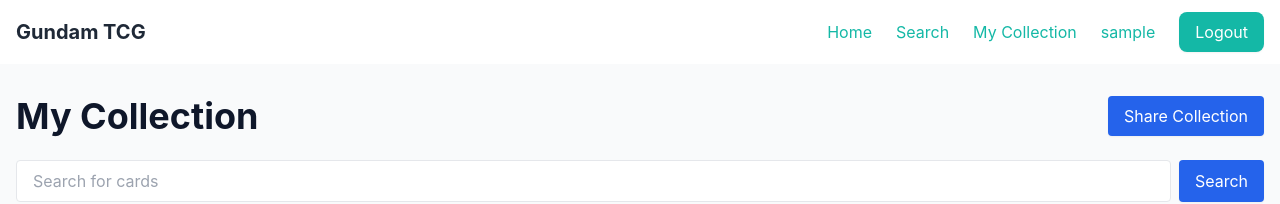
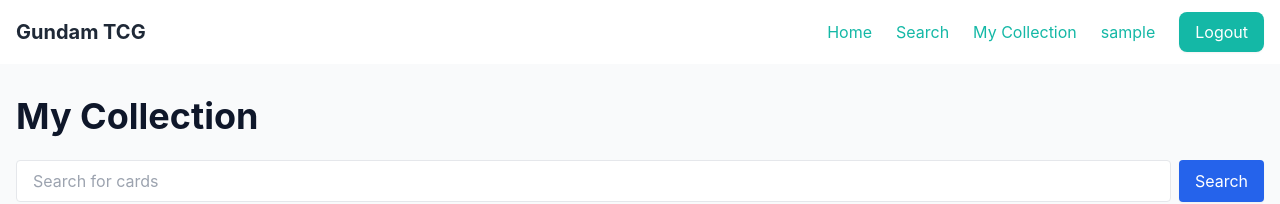
Before and after one commit to evade6ix/gundamwebsite, a React (Vite) app in the folder frontend/: page /collection in a window 1280 px wide. Shown: the top 204 px of the page. Built offline with nearby package versions, Linux system fonts and the light colour scheme; no server answers; sample sign-in values are in the browser's storage.

Commit message:
♻️ Fix dark mode on Login, Register, Forgot Password inputs

```diff
--- a/frontend/src/pages/Collection.jsx
+++ b/frontend/src/pages/Collection.jsx
@@ -14,19 +14,17 @@ export default function Collection() {
 
   const CARDS_PER_PAGE = 20;
 
-  // ✅ Auto-load user's saved collection on page load
+  // ✅ Auto-load user's saved collection + share link on page load
   useEffect(() => {
-    const fetchCollection = async () => {
+    const fetchData = async () => {
       try {
         const token = localStorage.getItem("token");
         if (!token) return navigate("/login");
 
+        // Load collection
         const res = await fetch(`${import.meta.env.VITE_API_URL}/auth/collection`, {
-          headers: {
-            Authorization: `Bearer ${token}`,
-          },
+          headers: { Authorization: `Bearer ${token}` },
         });
-
         if (res.ok) {
           const data = await res.json();
           const savedCollection = {};
@@ -37,14 +35,29 @@ export default function Collection() {
         } else {
           console.error("Failed to load collection");
         }
+
+        // Load shareable link
+        const shareRes = await fetch(`${import.meta.env.VITE_API_URL}/auth/collection/share`, {
+          method: "POST",
+          headers: {
+            "Content-Type": "application/json",
+            Authorization: `Bearer ${token}`,
+          },
+        });
+        if (shareRes.ok) {
+          const shareData = await shareRes.json();
+          setShareLink(`${window.location.origin}/collection/view/${shareData.shareId}`);
+        } else {
+          console.error("Failed to load share link");
+        }
       } catch (err) {
-        console.error("Error fetching collection:", err);
+        console.error("Error fetching collection or share link:", err);
       } finally {
         setLoadingCollection(false);
       }
     };
 
-    fetchCollection();
+    fetchData();
   }, [navigate]);
 
   const handleSearch = async (e, page = 1) => {
@@ -97,7 +110,7 @@ export default function Collection() {
       ...collection,
       [card.id]: {
         ...card,
-        count: currentCount + 1, // ✅ Unlimited copies
+        count: currentCount + 1,
       },
     };
     setCollection(updatedCollection);
@@ -115,38 +128,6 @@ export default function Collection() {
     saveCollectionToDB(updatedCollection);
   };
 
-  const shareCollection = async () => {
-    try {
-      const token = localStorage.getItem("token");
-      if (!token) return navigate("/login");
-
-      const res = await fetch(`${import.meta.env.VITE_API_URL}/auth/collection/share`, {
-        method: "POST",
-        headers: {
-          "Content-Type": "application/json",
-          Authorization: `Bearer ${token}`,
-        },
-        body: JSON.stringify({
-          cards: Object.values(collection).map((c) => ({
-            id: c.id,
-            name: c.name,
-            count: c.count,
-          })),
-        }),
-      });
-
-      if (res.ok) {
-        const data = await res.json();
-        setShareLink(`${window.location.origin}/collection/view/${data.shareId}`);
-      } else {
-        const error = await res.json();
-        alert(`❌ ${error.detail}`);
-      }
-    } catch (err) {
-      console.error("Failed to share collection:", err);
-    }
-  };
-
   if (loadingCollection) {
     return <p className="text-center mt-8">Loading your collection...</p>;
   }
@@ -155,16 +136,9 @@ export default function Collection() {
     <div className="bg-gray-50 min-h-screen">
       <div className="container mx-auto px-4 py-8">
         {/* Header */}
-        <div className="flex justify-between items-center mb-6">
-          <h1 className="text-4xl font-bold">My Collection</h1>
-          <button
-            onClick={shareCollection}
-            className="bg-blue-600 text-white px-4 py-2 rounded hover:bg-blue-700"
-          >
-            Share Collection
-          </button>
-        </div>
+        <h1 className="text-4xl font-bold mb-6">My Collection</h1>
 
+        {/* Shareable Link */}
         {shareLink && (
           <div className="flex items-center gap-2 mb-4">
             <label className="font-medium text-gray-700">Shareable Link:</label>
@@ -185,7 +159,6 @@ export default function Collection() {
             </button>
           </div>
         )}
-
 
         {/* Search */}
         <form onSubmit={handleSearch} className="flex gap-2 mb-4">
```
Lines whose indentation alone changed are shown as unchanged.
